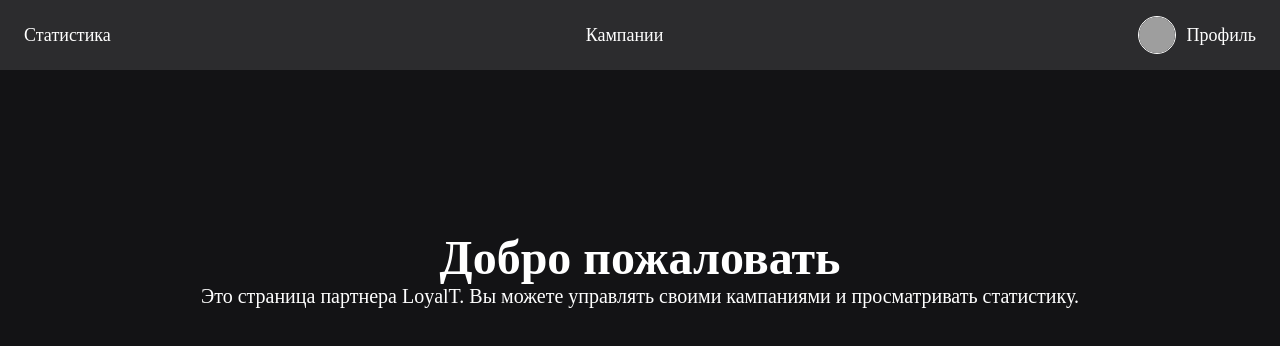
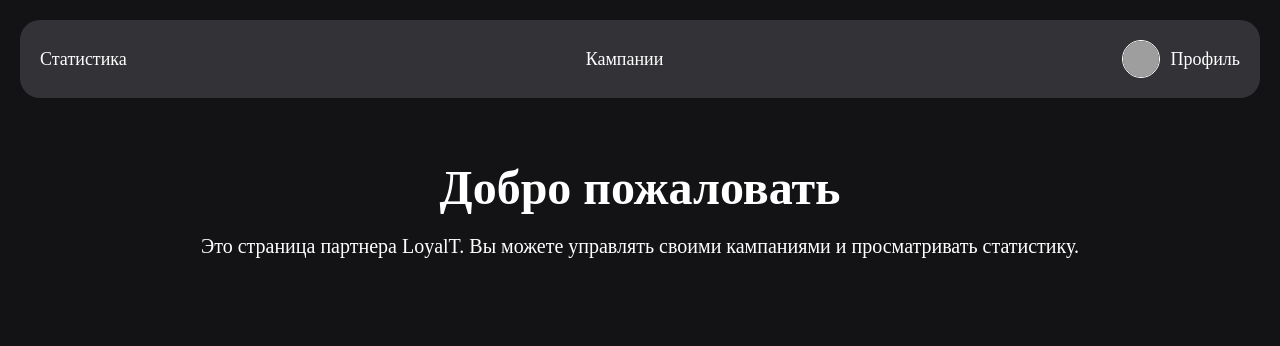
Before and after one commit to akira2709/prod-2025-frontend, a Next.js app: page /partner in a window 1280 px wide. Shown: the top 346 px of the page. Built offline with nearby package versions, Linux system fonts and the light colour scheme; grey boxes are pictures that could not be loaded; a web font is replaced by a local one.

Commit message:
Added header-like menu;

```diff
--- a/src/app/partner/index.module.css
+++ b/src/app/partner/index.module.css
@@ -3,40 +3,6 @@
     display: flex;
     flex-direction: column;
     width: 100%;
-  }
-  .header {
-    padding: 16px 24px;
-    display: flex;
-    background-color: #2c2c2e;
-    width: 100%;
-    justify-content: center;
-  }
-  .nav {
-    display: flex;
-    background-color: inherit;
-    gap: 20px;
-    justify-content: space-between;
-    align-items: center;
-    width: 100%;
-  }
-  .links {
-    color: white;
-    text-decoration: none;
-    font-size: 18px;
-    background-color: inherit;
-  }
-  .profile_link {
-    display: flex;
-    background-color: inherit;
-    align-items: center;
-    gap: 10px;
-  }
-  .logo {
-    border-radius: 50%;
-    background-color: inherit;
-    width: 3vw;
-    height: 3vw;
-    border: 1px solid #fff;
   }
   .content {
     display: flex;
@@ -45,6 +11,7 @@
     align-items: center;
     font-size: 24px;
     padding: 20vh 0px;
+    gap: 20px;
   }
   .content p {
     font-size: 20px;
--- /dev/null
+++ b/src/app/partner/layout.tsx
@@ -0,0 +1,12 @@
+"use client"
+import { Children } from "@/shared/models/chilren.js"
+import { Header } from "@/widgets/header";
+const PartnerLayout = ({ children }: Children) => {
+  return (
+    <>
+      {<Header />}
+      {children}
+    </>
+  )
+}
+export default PartnerLayout
--- a/src/app/partner/page.tsx
+++ b/src/app/partner/page.tsx
@@ -3,26 +3,6 @@ import styles from "./index.module.css"
 export default function PartnerPage() {
   return (
     <div className={styles.container}>
-      <header className={styles.header}>
-        <nav className={styles.nav}>
-          <a href="/partner/stats" className={styles.links}>
-            Статистика
-          </a>
-          <a href="/partner/campaigns" className={styles.links}>
-            Кампании
-          </a>
-          <div className={styles.profile_link}>
-            <img
-              src="https://source.unsplash.com/random/40x40"
-              alt="Лого"
-              className={styles.logo}
-            />
-            <a href="/partner/profile" className={styles.links}>
-              Профиль
-            </a>
-          </div>
-        </nav>
-      </header>
       <main className={styles.content}>
         <h1>Добро пожаловать</h1>
         <p>
--- /dev/null
+++ b/src/widgets/header/index.module.css
@@ -0,0 +1,42 @@
+.header {
+    position: fixed;
+    top: 20px;
+    left: 20px;
+    width: calc(100vw - 40px);
+    padding: 20px 20px;
+    background-color: var(--grey-300);
+    display: flex;
+    grid-template-columns: repeat(3, 1fr);
+    align-items: center;
+    justify-content: space-between;
+    box-sizing: border-box;
+    border: none;
+    border-radius: 20px;
+  }
+  .nav {
+    display: flex;
+    background-color: inherit;
+    gap: 20px;
+    justify-content: space-between;
+    align-items: center;
+    width: 100%;
+  }
+  .links {
+    color: white;
+    text-decoration: none;
+    font-size: 18px;
+    background-color: inherit;
+  }
+  .profile_link {
+    display: flex;
+    background-color: inherit;
+    align-items: center;
+    gap: 10px;
+  }
+  .logo {
+    border-radius: 50%;
+    background-color: inherit;
+    width: 3vw;
+    height: 3vw;
+    border: 1px solid #fff;
+  }
--- /dev/null
+++ b/src/widgets/header/index.tsx
@@ -0,0 +1,25 @@
+import styles from "./index.module.css";
+export const Header = () => {
+  return (
+<header className={styles.header}>
+    <nav className={styles.nav}>
+      <a href="/partner/stats" className={styles.links}>
+        Статистика
+      </a>
+      <a href="/partner/campaigns" className={styles.links}>
+        Кампании
+      </a>
+      <div className={styles.profile_link}>
+        <img
+          src="https://source.unsplash.com/random/40x40"
+          alt="Лого"
+          className={styles.logo}
+        />
+        <a href="/partner/profile" className={styles.links}>
+          Профиль
+        </a>
+      </div>
+    </nav>
+  </header>
+  )
+}
```
Also changed, not shown: src/app/partner/profile/index.tsx (+7 -0 lines).
